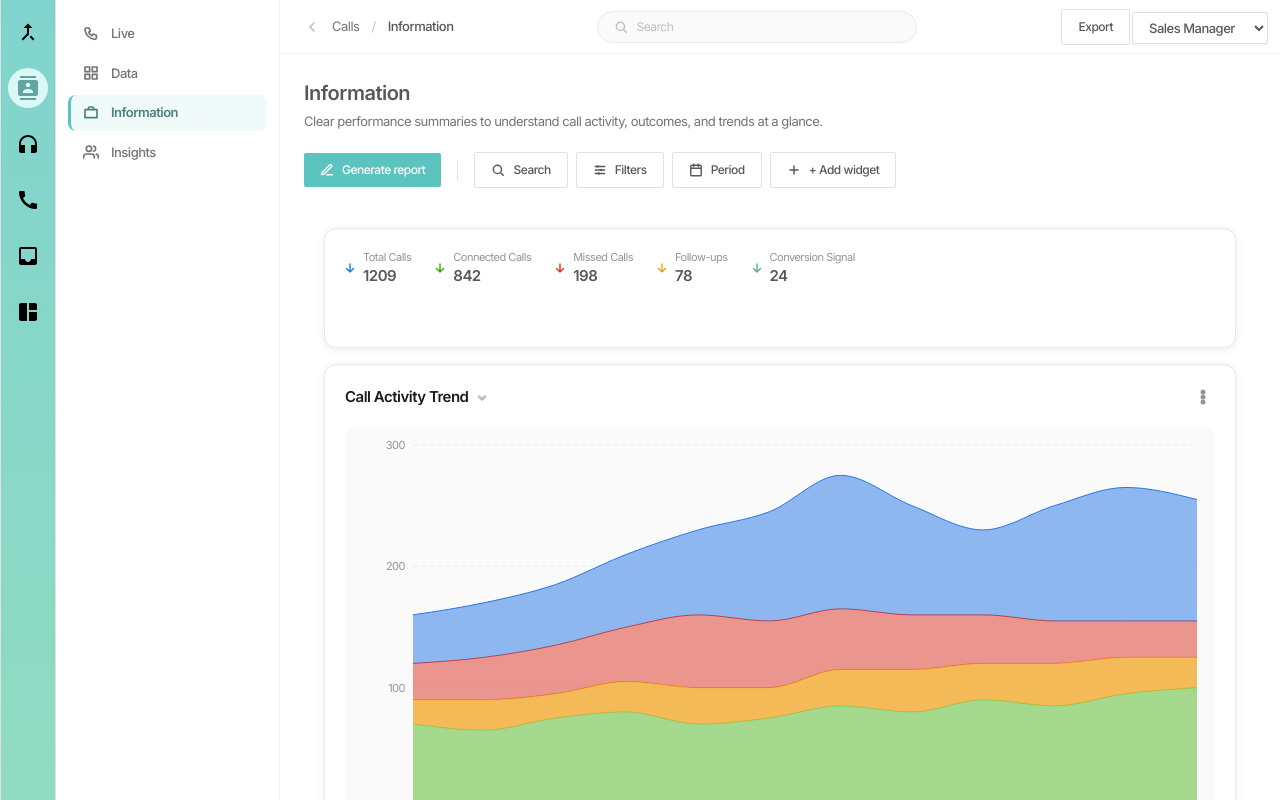
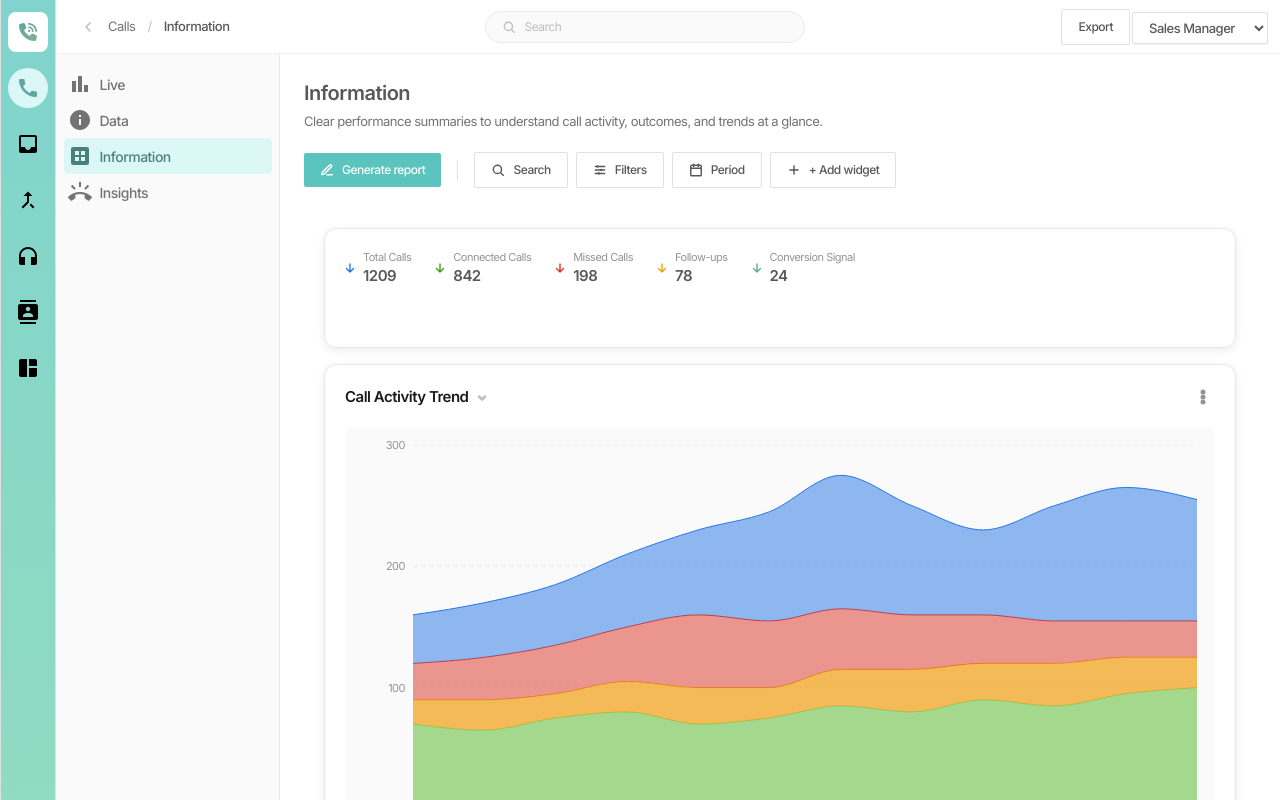
Before and after one commit to le-Affan/closiro-frontend, a React (Create React App) app: page / in a window 1280 px wide. Shown: the top 800 px of the page. Built offline with nearby package versions, Linux system fonts and the light colour scheme.

Commit message:
fix: second nav bar matched to figma design

```diff
--- a/src/App.js
+++ b/src/App.js
@@ -22,12 +22,16 @@ function App() {
       <div className="w-full overflow-x-hidden flex tracking-tight" style={{ fontFamily: 'Inter, sans-serif' }}>
         <ProfileSwitcher selectedProfile={selectedProfile} setSelectedProfile={setSelectedProfile} />
         <Sidebar />
+
+        {/* Header + (Sidenav_two + content) */}
+        <div className="flex-1 flex flex-col">
+          <TopBar />
+
+          <div className="flex-1 flex">
             <SecondSidebar />
 
             {/* Main content */}
             <div className="flex-1 bg-white flex flex-col">
-          <TopBar />
-
               {/* Page content */}
               <div className="p-6 flex flex-col gap-5 overflow-y-auto">
                 <PageHeader selectedProfile={selectedProfile} />
@@ -38,6 +42,8 @@ function App() {
               </div>
             </div>
           </div>
+        </div>
+      </div>
     </ChartConfigRegistryProvider>
   );
 }
--- a/src/components/SecondSidebar.jsx
+++ b/src/components/SecondSidebar.jsx
@@ -1,27 +1,51 @@
-import { ICONS } from './icons';
+import BarChartIcon from '@mui/icons-material/BarChart';
+import InfoIcon from '@mui/icons-material/Info';
+import DatasetIcon from '@mui/icons-material/Dataset';
+import RingVolumeIcon from '@mui/icons-material/RingVolume';
 
 const NAV2_ITEMS = [
-  { label: 'Live', icon: ICONS.phone },
-  { label: 'Data', icon: ICONS.squares },
-  { label: 'Information', icon: ICONS.briefcase, active: true },
-  { label: 'Insights', icon: ICONS.users },
+  { label: 'Live', icon: BarChartIcon },
+  { label: 'Data', icon: InfoIcon },
+  { label: 'Information', icon: DatasetIcon, active: true },
+  { label: 'Insights', icon: RingVolumeIcon },
 ];
 
 const SecondSidebar = () => (
-  <div className="w-56 bg-white flex flex-col py-4 px-3 gap-1 shrink-0 border-r border-[#f1f1f1]">
-    {NAV2_ITEMS.map((item) => (
-      <div
-        key={item.label}
-        className={`flex items-center gap-3 px-3 py-2 rounded-lg text-[13px] font-medium cursor-pointer border-l-[3px] transition-colors duration-150 ${
-          item.active ? 'bg-[#f0fafb] text-[#4c807d] font-semibold border-l-[#5bc4bf]' : 'text-[#737373] hover:bg-[#fafafa] border-l-transparent'
-        }`}
-      >
-        <svg width="16" height="16" viewBox="0 0 24 24" fill="none">
-          <path d={item.icon} stroke={item.active ? '#4c807d' : '#737373'} strokeWidth="2.5" strokeLinecap="round" strokeLinejoin="round" />
-        </svg>
-        {item.label}
-      </div>
-    ))}
+  <div
+    className="shrink-0"
+    style={{
+      width: 224,
+      padding: '12px 8px',
+      display: 'flex',
+      flexDirection: 'column',
+      alignItems: 'center',
+      alignSelf: 'stretch',
+      background: '#fafafa',
+      borderRight: '1px solid #eaeaea',
+    }}
+  >
+    {NAV2_ITEMS.map((item) => {
+      const Icon = item.icon;
+      const color = item.active ? '#4c807d' : '#737373';
+      return (
+        <div
+          key={item.label}
+          className="cursor-pointer transition-colors duration-150 rounded"
+          style={{
+            width: 208,
+            height: 36,
+            padding: '0 4px',
+            display: 'flex',
+            alignItems: 'center',
+            gap: 8,
+            background: item.active ? '#dbf8f7' : 'transparent',
+          }}
+        >
+          <Icon sx={{ fontSize: 24, width: 24, height: 24, flexShrink: 0 }} style={{ color }} />
+          <span style={{ fontFamily: 'Inter', fontSize: 14, fontWeight: 500, color }}>{item.label}</span>
+        </div>
+      );
+    })}
   </div>
 );
 
--- a/src/components/Sidebar.jsx
+++ b/src/components/Sidebar.jsx
@@ -5,6 +5,18 @@ import CallIcon from '@mui/icons-material/Call';
 import InboxIcon from '@mui/icons-material/Inbox';
 import SpaceDashboardIcon from '@mui/icons-material/SpaceDashboard';
 import { SidebarIcon } from './SharedUI';
+
+const Logo = () => (
+  <svg width="18" height="18" viewBox="0 0 18 18" fill="none" xmlns="http://www.w3.org/2000/svg">
+    <path d="M9.84375 0.000792695C14.3473 0.000792695 18 3.65353 18 8.15704C18 8.62462 17.6238 9.00079 17.1562 9.00079C16.6887 9.00079 16.3125 8.62462 16.3125 8.15704C16.3125 4.58517 13.4156 1.68829 9.84375 1.68829C9.37617 1.68829 9 1.31212 9 0.844543C9 0.376965 9.37617 0.000792695 9.84375 0.000792695ZM10.125 6.75079C10.4234 6.75079 10.7095 6.86932 10.9205 7.0803C11.1315 7.29128 11.25 7.57742 11.25 7.87579C11.25 8.17416 11.1315 8.46031 10.9205 8.67129C10.7095 8.88227 10.4234 9.00079 10.125 9.00079C9.82663 9.00079 9.54048 8.88227 9.3295 8.67129C9.11853 8.46031 9 8.17416 9 7.87579C9 7.57742 9.11853 7.29128 9.3295 7.0803C9.54048 6.86932 9.82663 6.75079 10.125 6.75079ZM9 4.21954C9 3.75196 9.37617 3.37579 9.84375 3.37579C12.484 3.37579 14.625 5.51681 14.625 8.15704C14.625 8.62462 14.2488 9.00079 13.7812 9.00079C13.3137 9.00079 12.9375 8.62462 12.9375 8.15704C12.9375 6.44845 11.5523 5.06329 9.84375 5.06329C9.37617 5.06329 9 4.68712 9 4.21954ZM4.13086 0.0500114C4.81289 -0.136317 5.52656 0.21173 5.79727 0.865636L7.20352 4.24064C7.44258 4.81368 7.27734 5.47814 6.7957 5.86837L5.0625 7.28868C6.2332 9.76368 8.23711 11.7676 10.7121 12.9383L12.1289 11.2051C12.5227 10.7234 13.1836 10.5582 13.7566 10.7973L17.1316 12.2035C17.7855 12.4742 18.1336 13.1879 17.9473 13.8699L17.1035 16.9637C16.9383 17.5754 16.3828 18.0008 15.75 18.0008C7.05234 18.0008 0 10.9484 0 2.25079C0 1.61798 0.425391 1.06251 1.03711 0.893761L4.13086 0.0500114Z" fill="url(#paint0_linear_177_7159)" />
+    <defs>
+      <linearGradient id="paint0_linear_177_7159" x1="9" y1="0" x2="9" y2="18.0008" gradientUnits="userSpaceOnUse">
+        <stop stopColor="#62A5A2" />
+        <stop offset="1" stopColor="#7EB08C" />
+      </linearGradient>
+    </defs>
+  </svg>
+);
 
 const Sidebar = () => (
   <div
@@ -21,11 +33,24 @@ const Sidebar = () => (
       borderLeft: '1px solid #e0e0e0',
     }}
   >
+    <div
+      style={{
+        width: 40,
+        height: 40,
+        borderRadius: 8,
+        background: '#ffffff',
+        display: 'flex',
+        justifyContent: 'center',
+        alignItems: 'center',
+      }}
+    >
+      <Logo />
+    </div>
+    <SidebarIcon icon={CallIcon} active />
+    <SidebarIcon icon={InboxIcon} />
     <SidebarIcon icon={CallMergeIcon} />
-    <SidebarIcon icon={ContactsIcon} active />
     <SidebarIcon icon={HeadphonesIcon} />
-    <SidebarIcon icon={CallIcon} />
-    <SidebarIcon icon={InboxIcon} />
+    <SidebarIcon icon={ContactsIcon} />
     <SidebarIcon icon={SpaceDashboardIcon} />
   </div>
 );
```
Also changed, not shown: Vector.svg (added). Lines whose indentation alone changed are shown as unchanged.
